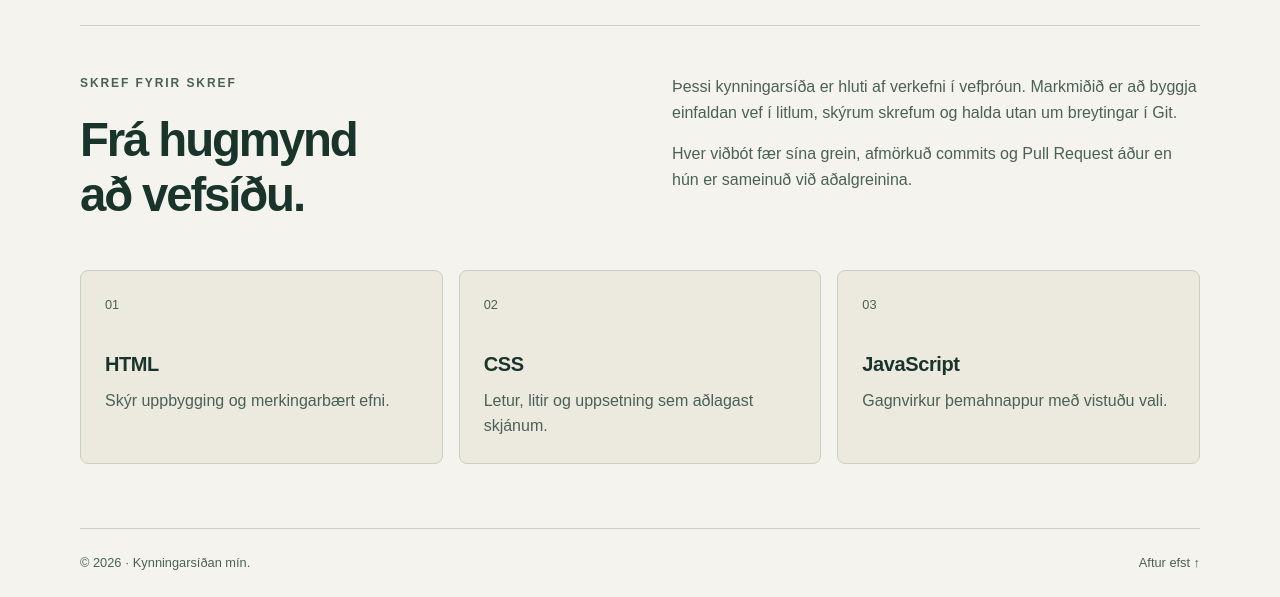
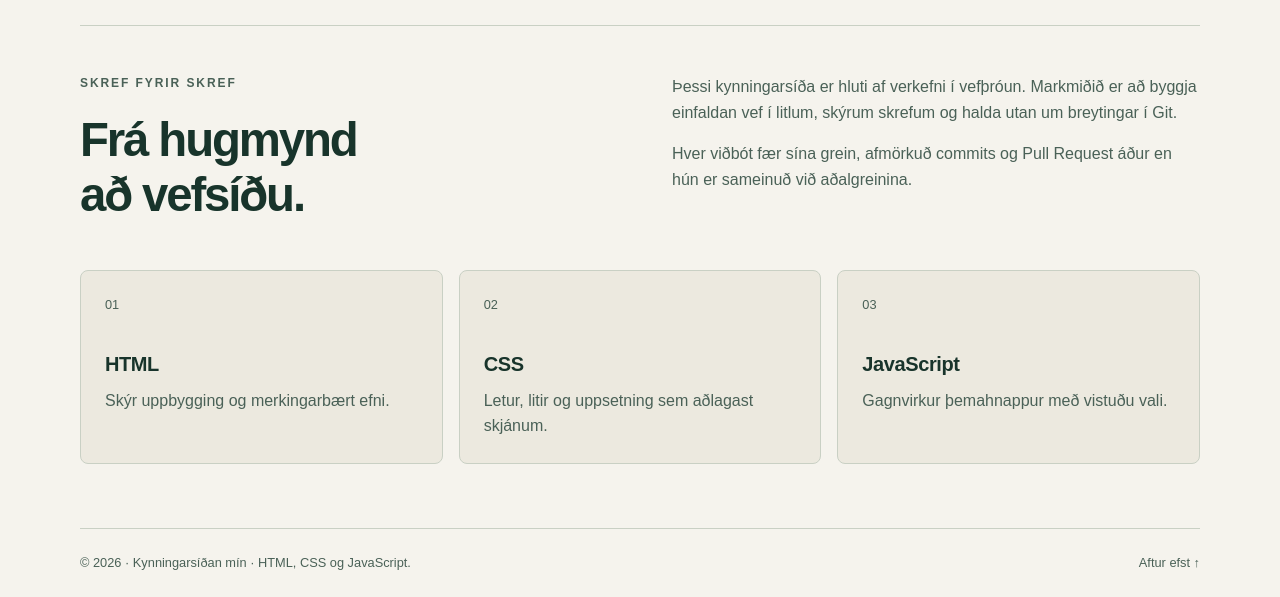
Before and after one commit to SolviHrafn06/verkefni-1, a plain HTML site: page index.html in a window 1280 px wide. Shown: the part 699-1296 px from the top of the page. Drawn offline with Linux system fonts and the light colour scheme.

Commit message:
feat: update footer copyright

```diff
--- a/index.html
+++ b/index.html
@@ -39,7 +39,7 @@
       </section>
     </main>
     <footer class="site-footer container">
-      <p>© 2026 · Kynningarsíðan mín.</p>
+      <p>© 2026 · Kynningarsíðan mín · HTML, CSS og JavaScript.</p>
       <a href="#">Aftur efst ↑</a>
     </footer>
   </body>
```
